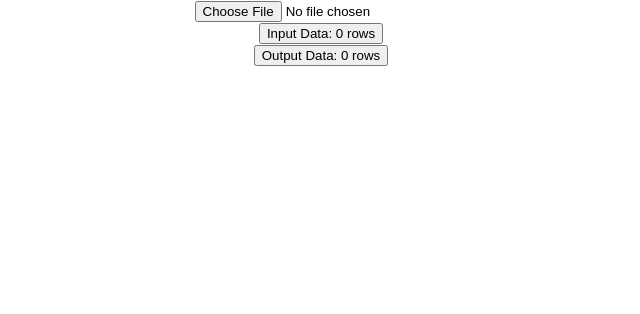
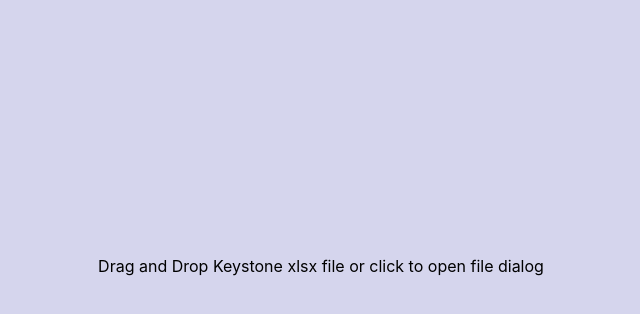
Before and after one commit to kecnry/jfs-keystone-wfo, a React (Create React App) app: page / in a window 1280 px wide. Shown: the top 314 px of the page, without its empty margins (319-959 px from the left). Built offline with nearby package versions, Linux system fonts and the light colour scheme.

Commit message:
use dropzone and serve css file

```diff
--- a/package.json
+++ b/package.json
@@ -10,6 +10,7 @@
     "node-xlsx": "^0.21.0",
     "react": "^18.2.0",
     "react-dom": "^18.2.0",
+    "react-dropzone": "^14.2.3",
     "react-scripts": "5.0.1",
     "web-vitals": "^2.1.4"
   },
--- a/src/App.css
+++ b/src/App.css
@@ -2,37 +2,9 @@
   text-align: center;
 }
 
-.App-logo {
-  height: 40vmin;
-  pointer-events: none;
+.dropzone {
+  position: absolute;
+  height: 100%;
+  width: 100%;
+  background-color: #d5d5ed;
 }
-
-@media (prefers-reduced-motion: no-preference) {
-  .App-logo {
-    animation: App-logo-spin infinite 20s linear;
-  }
-}
-
-.App-header {
-  background-color: #282c34;
-  min-height: 100vh;
-  display: flex;
-  flex-direction: column;
-  align-items: center;
-  justify-content: center;
-  font-size: calc(10px + 2vmin);
-  color: white;
-}
-
-.App-link {
-  color: #61dafb;
-}
-
-@keyframes App-logo-spin {
-  from {
-    transform: rotate(0deg);
-  }
-  to {
-    transform: rotate(360deg);
-  }
-}
--- a/src/App.js
+++ b/src/App.js
@@ -1,4 +1,5 @@
-import { useState } from 'react';
+import { useState, useCallback } from 'react';
+import {useDropzone} from 'react-dropzone';
 import xlsx from 'node-xlsx';
 
 
@@ -7,6 +8,29 @@ import './App.css';
 
 
 function App() {
+  const onDrop = useCallback((acceptedFiles) => {
+    acceptedFiles.forEach((file) => {
+      const reader = new FileReader()
+
+      reader.onabort = () => console.log('file reading was aborted')
+      reader.onerror = () => console.log('file reading has failed')
+      reader.onload = () => {
+      // Do whatever you want with the file contents
+        parseInput(reader.result)
+      }
+      reader.readAsArrayBuffer(file)
+    })
+
+  }, [])
+
+  const {acceptedFiles, getRootProps, getInputProps} = useDropzone({onDrop});
+
+  const files = acceptedFiles.map(file => (
+    <li key={file.path}>
+      {file.path} - {file.size} bytes
+    </li>
+  ));
+
   const [inputData, setInputData] = useState([]);
   const [showInputData, setShowInputData] = useState(false);
   const [outputData, setOutputData] = useState([]);
@@ -23,11 +47,16 @@ function App() {
     return outputData
   }
 
-  function parseInput(e) {
-    //console.log("parseInput...")
-    const file = e.target.files[0];
-    file.arrayBuffer().then((buffer) => {
-      const inputData = xlsx.parse(buffer)[0].data
+  function outputCss() {
+    var output = 'Employee Id,Pay Date,In Date,Time In,Time Out,Total Time,Time Off,Cost Center2,Note\n'
+    outputData.forEach(row =>
+      output += row.empID+","+"???"+","+row.inDate+","+row.inTime+","+row.outTime+","+row.totTime+","+"???"+","+row.costCtr+',imported from Keystone\n'
+    )
+    return output
+  }
+
+  function parseInput(dataBuffer) {
+    const inputData = xlsx.parse(dataBuffer)[0].data
     // data is an ARRAY (spreadsheet rows, with each being an array containing a single string)
     //console.log(inputData)
     setInputData(inputData)
@@ -116,7 +145,6 @@ function App() {
     })
     //console.log(outputData)
     setOutputData(outputData)
-    })
   }
   function toggleShowInputData() {
     setShowInputData(!showInputData)
@@ -126,28 +154,22 @@ function App() {
   }
   return (
     <div className="App">
-      <input
-        type="file"
-        onInput={(e) => parseInput(e)}
-      />
-      <div>
-        <button type="button" onClick={toggleShowInputData}>
-          Input Data: {inputData.length} rows
-        </button>
-        <div style={{textAlign: 'left', display: showInputData ? 'block' : 'none'}}>
-          {inputData.map((row) => {return (<div>{row}</div>)})}
+      {files.length == 0 ?
+        <div {...getRootProps({className: 'dropzone'})}>
+          <input {...getInputProps()} />
+          <p style={{position: 'absolute', top: '30%', width: '100%'}}>
+            Drag and Drop Keystone xlsx file or click to open file dialog
+          </p>
         </div>
+        :
+        <div style={{position: 'absolute', paddingTop: '30%', width: '100%', backgroundColor: '#d9f1d9'}}>
+          <a href={"data:application/css;charset=utf-8,"+outputCss()} download="wfo_import.csv">Download WFO csv file</a>
+          <p>or refresh page to import new file</p>
+          <h3 style={{textAlign: 'left'}}>Output csv preview</h3>
+          <div style={{whiteSpace: 'pre', textAlign: 'left'}}>{outputCss()}</div>
         </div>
+      }
 
-      <div>
-        <button type="button" onClick={toggleShowOutputData}>
-          Output Data: {outputData.length} rows
-        </button>
-        <div style={{textAlign: 'left', display: showOutputData ? 'block' : 'none'}}>
-          <div>Employee Id,Pay Date,In Date,Time In,Time Out,Total Time,Time Off,Cost Center2,Note</div>
-          {outputData.map((dict) => {return (<div>{dict.empID},???,{dict.inDate},{dict.inTime},{dict.outTime},{dict.totTime},???,{dict.costCtr},imported from Keystone</div>)})}
-        </div>
-      </div>
     </div>
   );
 }
```
Lines whose indentation alone changed are shown as unchanged.
